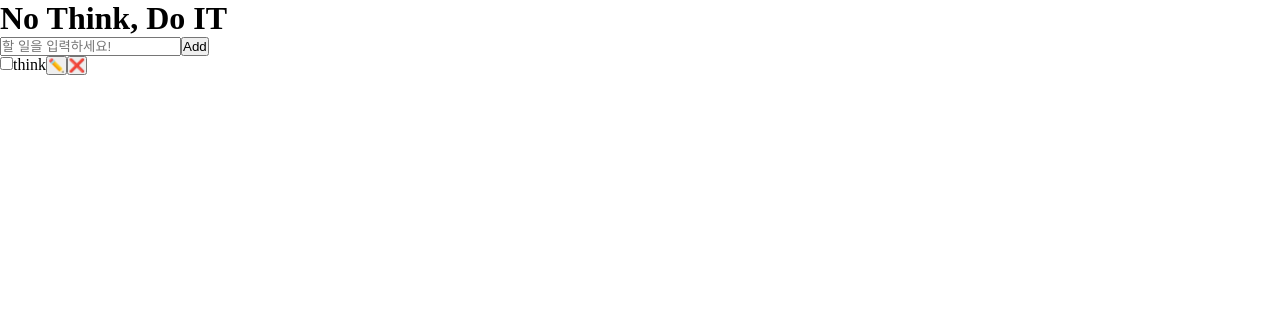
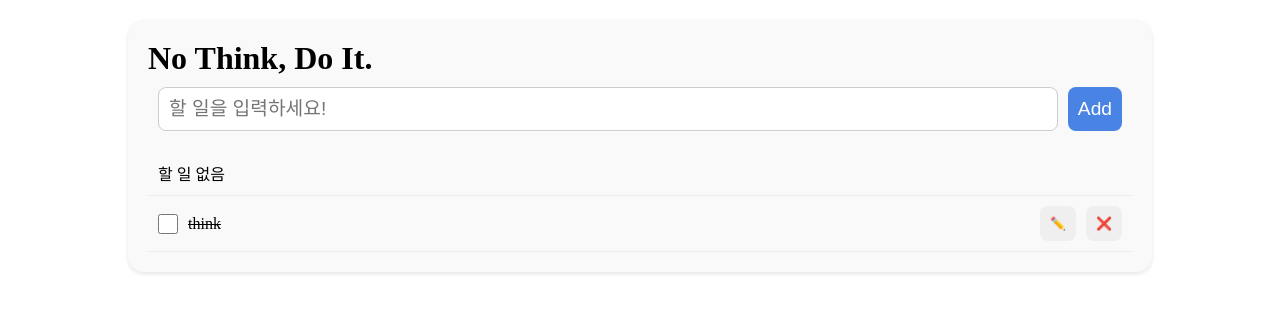
Before and after one commit to sangyeon08/Programming_React, a React (Vite) app: page / in a window 1280 px wide. Shown: the top 312 px of the page. Built offline with nearby package versions, Linux system fonts and the light colour scheme.

Commit message:
feat: add classname, todolist.css

```diff
--- a/src/TodoListApp.jsx
+++ b/src/TodoListApp.jsx
@@ -1,14 +1,19 @@
+import './todolist.css';
+
 function TodoListApp() {
     return (
         <div className="todo">
-            <h1 className="todo__title">No Think, Do IT</h1>
+            <h1 className="todo__title">No Think, Do It.</h1>
             <form className="todo__form">
                 <input type="text" placeholder="할 일을 입력하세요!" className="todo__input"/>
                 <button type="submit" className="todo__button todo__button--add">Add</button>
             </form>
-            <ul>
-                <li>
-                    <input type="checkbox" id="chk-2"/>
+            <ul className="todo__list">
+                <li className="todo__item todo__item--empty">
+                    <p>할 일 없음</p>
+                </li>
+                <li className="todo__item todo__item--complete">
+                    <input type="checkbox" id="chk-2" className="todo__check"/>
                     <label htmlFor="chk-2" className="todo__label">think</label>
                     <button type="button" className="todo__button todo__button__edit">✏️</button>
                     <button type="button" className="todo__button todo__button__delete">❌</button>
--- a/src/todolist.css
+++ b/src/todolist.css
@@ -1,4 +1,65 @@
-.todo {
-    width: 80%;
+.todo{
+    /* width: 80%;
+    min-width: 400px; */
+    width: max(80%, 400px); /* 보통 : 80%, 최소 : 400px */
+    margin: 20px auto;  /*위아래: 20px, 좌우: 여백 균등 분배*/
     background-color: #f9f9f9;
+    padding: 20px;
+    border-radius: 16px;
+    box-shadow: 0 2px 4px rgba(0, 0, 0, 0.1);  /** 세로 : 아래로 2px blur: 4px */
 }
+.todo__form{
+    display: flex;
+    margin-bottom: 10px;
+    padding: 10px;
+}
+
+.todo__input{
+    padding: 10px;
+    font-size: 1.2rem;
+    border: 1px solid #ccc;
+    border-radius: 8px;
+    margin-right: 10px;
+    flex: 1; /* display: flex 안의 아이템 중 여유 공간만큼 늘리자! */
+}
+.todo__button{
+    padding: 10px;
+    font-size: 1.2rem;
+    color: white;
+    border: none;
+    border-radius: 8px;
+    cursor: pointer;
+    color: #fff;
+}
+.todo__button--add{
+    background-color: #4984e4;
+}
+
+.todo__item {
+    display: flex;
+    align-items: center;
+    padding: 10px;
+    border-bottom: 1px solid #eee;
+}
+
+.todo__check {
+    height: 20px;
+    width: 20px;
+    cursor: pointer;
+    accent-color: #999; /* 체크했을 때 배경색, 눈에 띄지 않게 하자 */
+}
+
+.todo__label {
+    flex: 1;
+    margin: 0 10px;
+}
+
+.todo__button__edit,
+.todo__button__delete {
+    font-size: 0.8rem;
+    margin-left: 10px;
+}
+
+.todo__item--complete .todo__label {
+    text-decoration:line-through
+}
```
